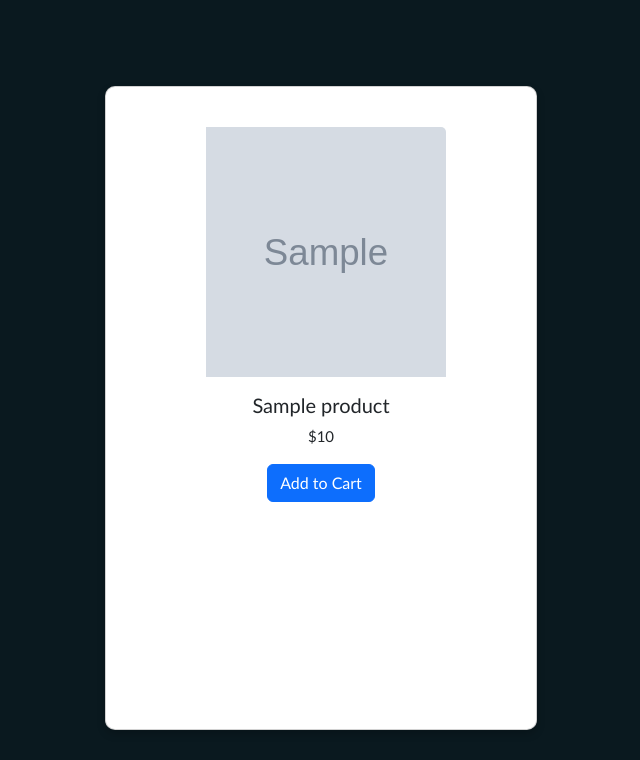
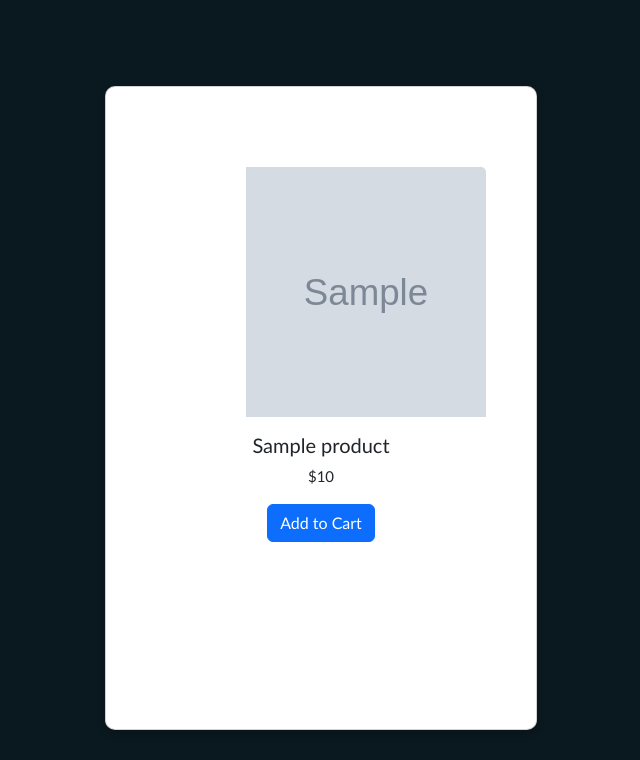
Before and after one commit to jpfiles/space_tigers, a Django app: template templates/index.html in a window 1280 px wide. Shown: the part 40-800 px from the top of the page, without its empty margins (319-959 px from the left). Run offline with Django 3.2, Linux system fonts and the light colour scheme; the template is opened without the code that fills it: most values are stand-ins (such as "Sample title", 1, 10 or a date in 2020); grey boxes marked "Sample" are stand-in pictures.

Commit message:
updated .card padding on base.html

```diff
--- a/templates/base.html
+++ b/templates/base.html
@@ -48,7 +48,7 @@
             border-radius: 10px; /* Slightly rounded corners */
             box-shadow: 0 4px 8px rgba(0, 0, 0, 0.2); /* Soft shadow for depth */
             transition: transform 0.2s; /* Animation for hover effect */
-            padding: 40px;
+            padding: 80px;
         }
 
         .card:hover {
```
